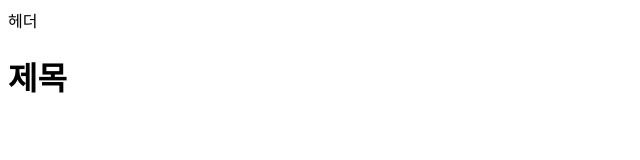
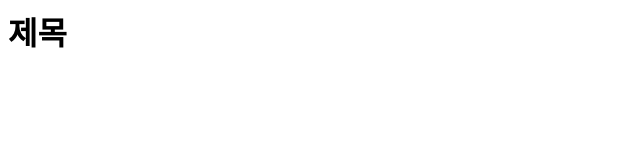
Before and after one commit to gudrmsglgl/opentutorials_git_egoing, a plain HTML site: page index.html in a window 1280 px wide. Shown: the whole page, without its empty margins (0-640 px from the left). Drawn offline with Linux system fonts and the light colour scheme.

Commit message:
Revert "<header>추가"
This reverts commit 9804e151919ac64f3caa1f7ad2c4e833c78ff557.

```diff
--- a/index.html
+++ b/index.html
@@ -1,4 +1,3 @@
 <html>
-<header>헤더</header>
 <h1>제목</h1>
 </html>
```
